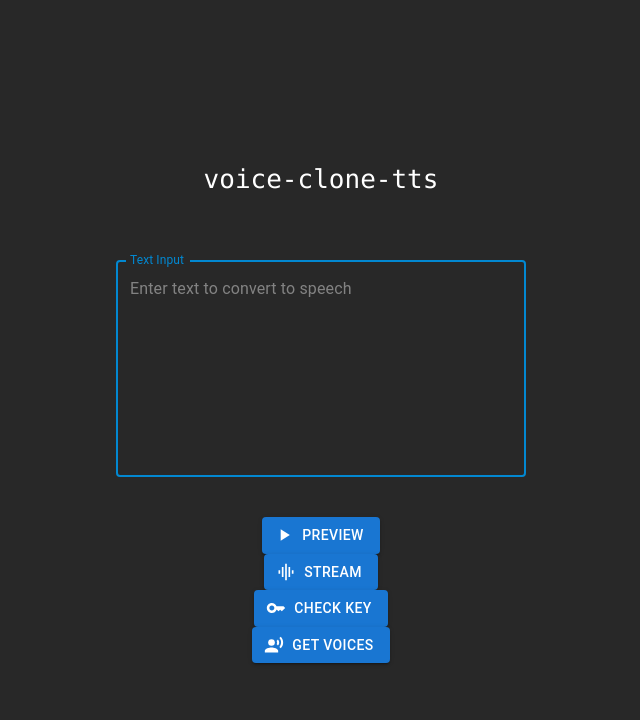
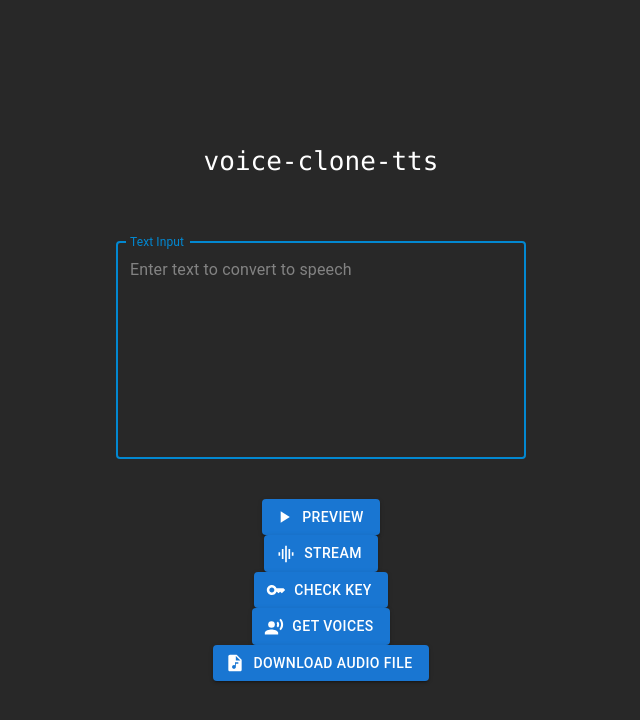
Before and after one commit to cheehieu/voice-clone-tts, a React (Create React App) app: page / in a window 1280 px wide. Shown: the top 720 px of the page, without its empty margins (319-959 px from the left). Built offline with nearby package versions, Linux system fonts and the light colour scheme; no server answers.

Commit message:
Fix unused vars

```diff
--- a/src/App.tsx
+++ b/src/App.tsx
@@ -7,9 +7,13 @@ import GraphicEqIcon from "@mui/icons-material/GraphicEq";
 import KeyIcon from "@mui/icons-material/Key";
 import PlayArrowIcon from "@mui/icons-material/PlayArrow";
 import RecordVoiceOverIcon from "@mui/icons-material/RecordVoiceOver";
-import SendIcon from "@mui/icons-material/Send";
 import "./App.css";
-import { getVoices, textToSpeech, textToSpeechStream } from "./voice-api";
+import {
+  getGeneratedItems,
+  getVoices,
+  textToSpeech,
+  textToSpeechStream,
+} from "./voice-api";
 
 function App() {
   const [textInput, setTextInput] = useState<string>("");
@@ -49,6 +53,7 @@ function App() {
             />
           </div>
         </Box>
+
         <Button
           variant="contained"
           startIcon={<PlayArrowIcon />}
@@ -59,6 +64,7 @@ function App() {
         >
           Preview
         </Button>
+
         <Button
           variant="contained"
           startIcon={<GraphicEqIcon />}
@@ -82,6 +88,7 @@ function App() {
         >
           Check Key
         </Button>
+
         <Button
           variant="contained"
           startIcon={<RecordVoiceOverIcon />}
@@ -91,6 +98,16 @@ function App() {
         >
           Get Voices
         </Button>
+
+        <Button
+          variant="contained"
+          startIcon={<AudioFileIcon />}
+          onClick={() => {
+            getVoices();
+          }}
+        >
+          Download Audio File
+        </Button>
       </header>
     </div>
   );
--- a/src/voice-api.tsx
+++ b/src/voice-api.tsx
@@ -1,4 +1,4 @@
-const apiKey = process.env.ELEVENLABS_API_KEY ?? "no key found";
+const apiKey = process.env.REACT_APP_API_KEY ?? "no key found";
 
 const audioContext = new AudioContext();
 
```
